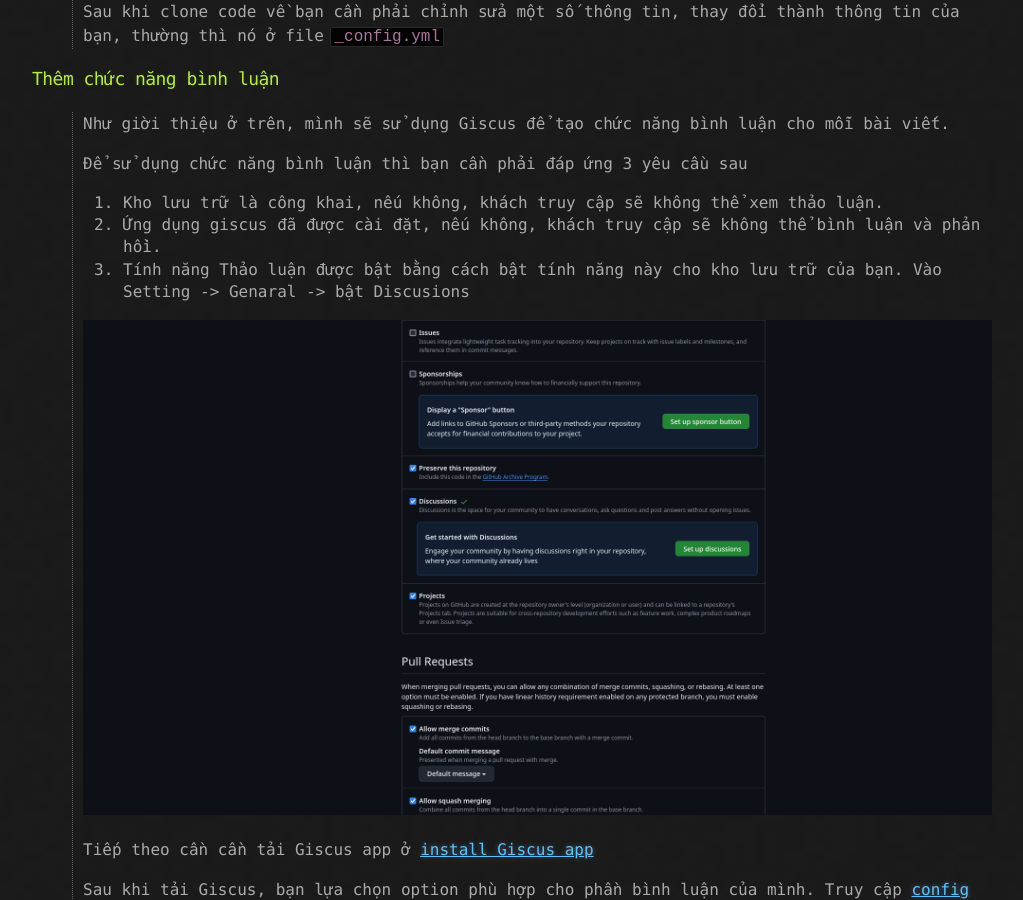
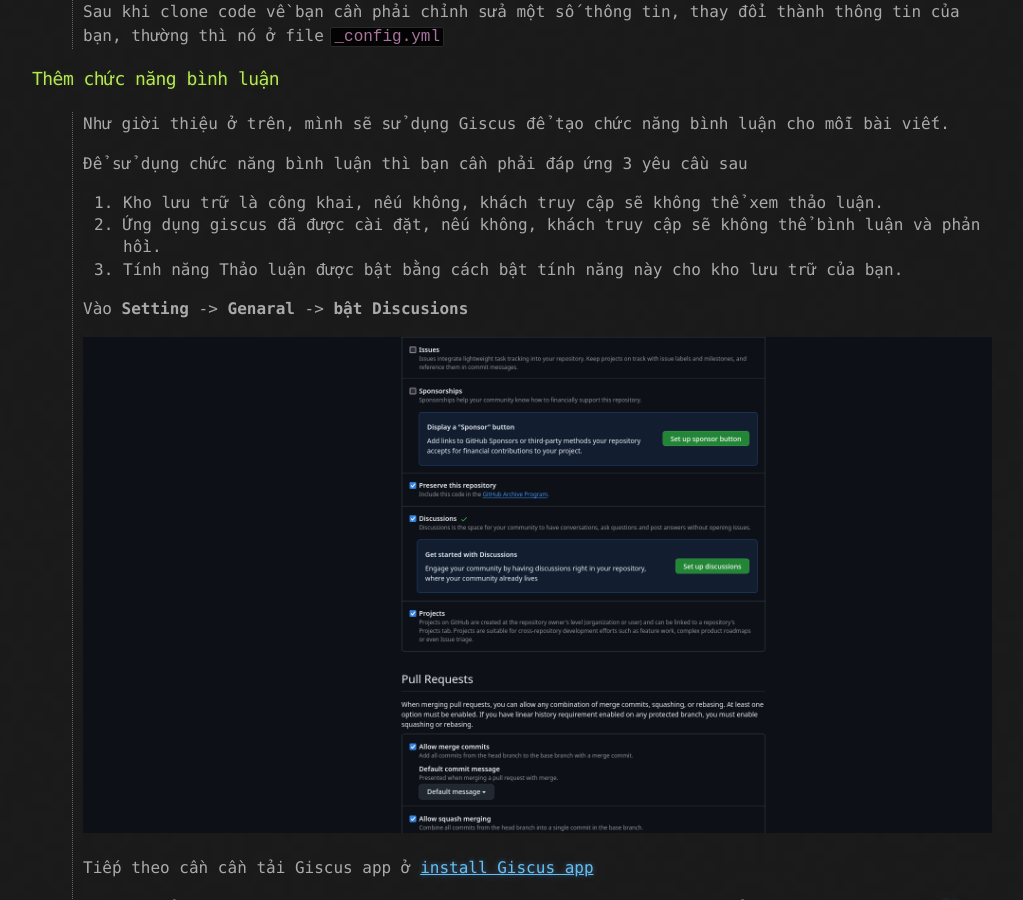
Before and after one commit to waibui/waibui.github.io, a Jekyll site: the page built from _posts/2025-01-01-how-to-create-my-blog-website.md, in a window 1280 px wide and 900 px high, scrolled down 3103 px. Shown: the whole window, without its empty margins (108-1131 px from the left). Built offline with Jekyll 4.4.1, drawn with Linux system fonts in a browser that asks for light colours; comment, search, counter and statistics services are not loaded.

```diff
--- a/_posts/2025-01-01-how-to-create-my-blog-website.md
+++ b/_posts/2025-01-01-how-to-create-my-blog-website.md
@@ -56,7 +56,8 @@ Hi. Nay mình sẽ chia sẽ cách mình đã tạo ra trang Blog này. Mình s
 1. Kho lưu trữ là công khai, nếu không, khách truy cập sẽ không thể xem thảo luận.
 2. Ứng dụng giscus đã được cài đặt, nếu không, khách truy cập sẽ không thể bình luận và phản hồi.
 3. Tính năng Thảo luận được bật bằng cách bật tính năng này cho kho lưu trữ của bạn.
-> Vào Setting -> Genaral -> bật Discusions
+>
+> Vào **Setting** -> **Genaral** -> **bật Discusions**
 >
 > ![Discusions](/assets/images/posts/2025-01-01-how-to-create-my-blog-website/enable_discusion.png)
 >
```
